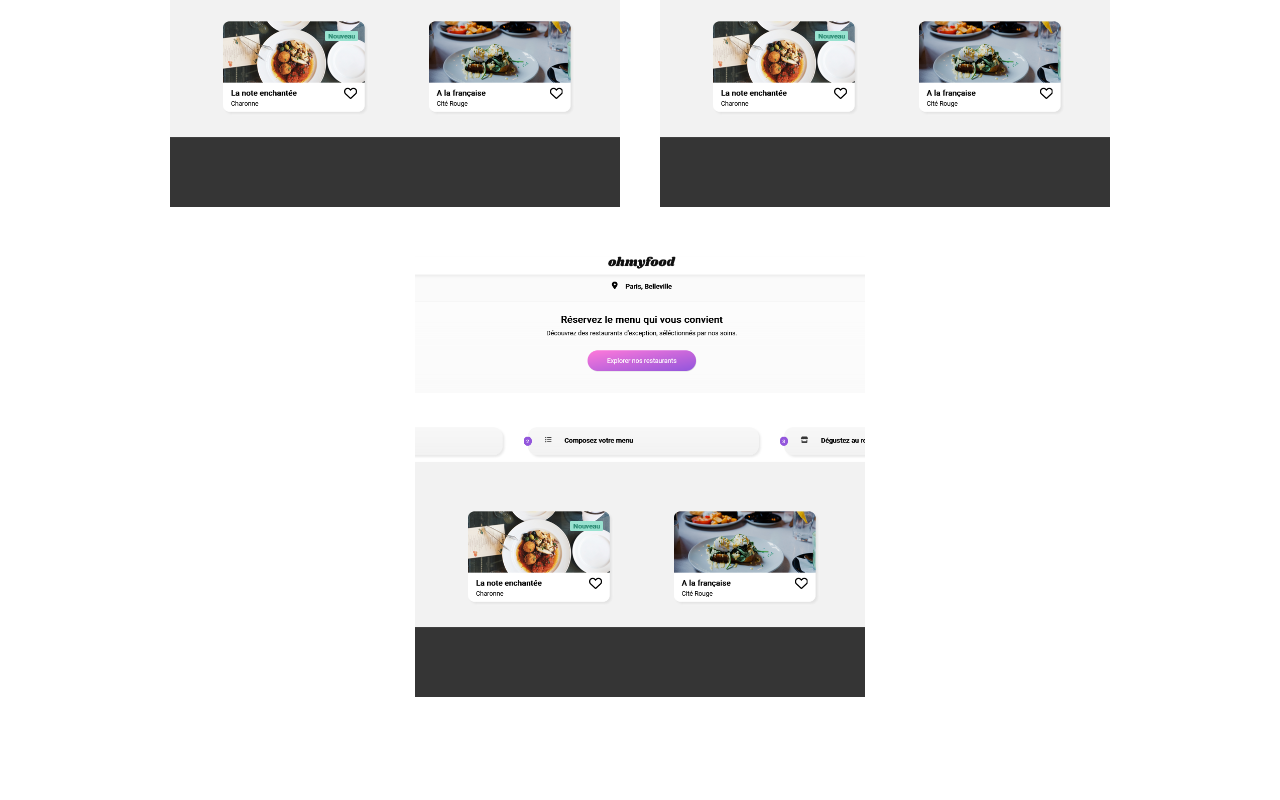
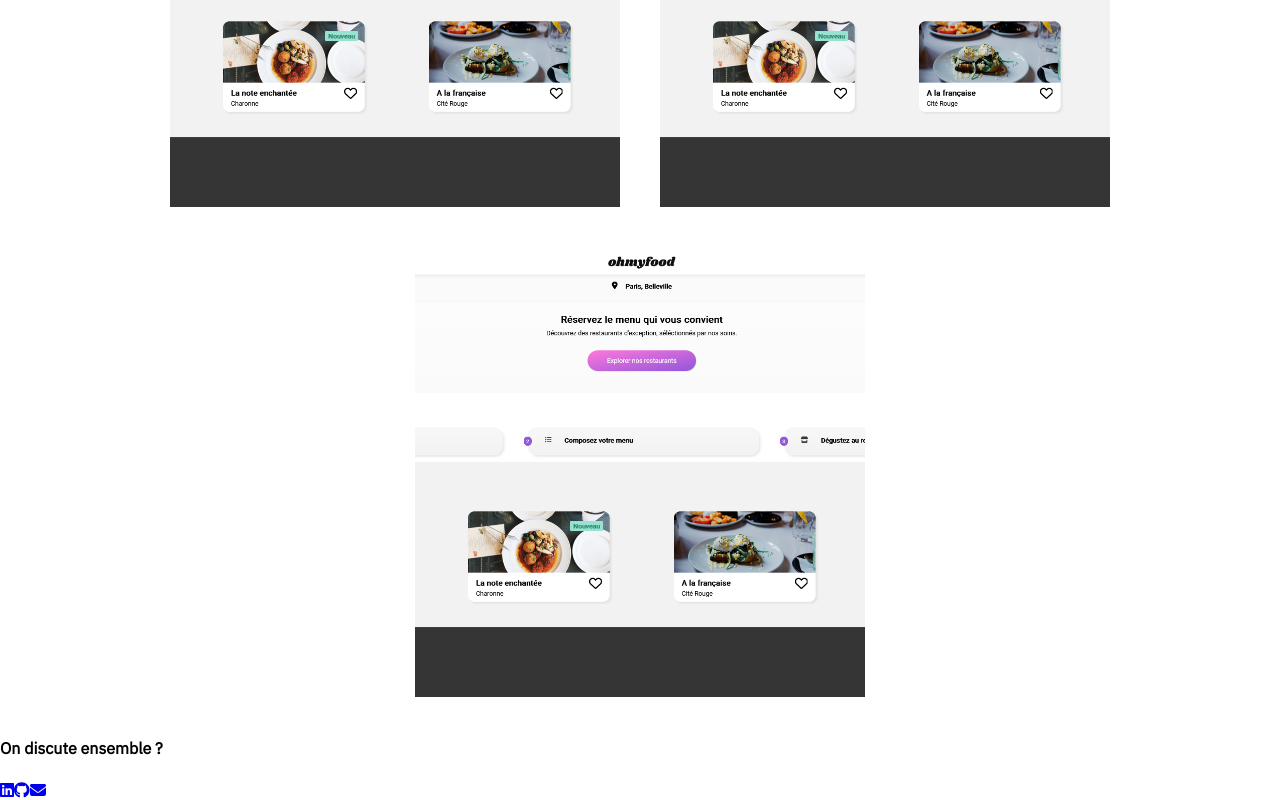
Before and after one commit to M0rgan52/wedev, a React (Create React App) app: page / in a window 1280 px wide. Shown: the part 2076-2876 px from the top of the page. Before the commit the page ends 2793 px from the top, so only its background shows below. Built offline with nearby package versions, Linux system fonts and the light colour scheme.

Commit message:
commit -m "Ajout package fontawesome et création du DOM partie contact"

```diff
--- a/package.json
+++ b/package.json
@@ -3,6 +3,10 @@
   "version": "0.1.0",
   "private": true,
   "dependencies": {
+    "@fortawesome/fontawesome-svg-core": "^6.2.1",
+    "@fortawesome/free-brands-svg-icons": "^6.2.1",
+    "@fortawesome/free-solid-svg-icons": "^6.2.1",
+    "@fortawesome/react-fontawesome": "^0.2.0",
     "@testing-library/jest-dom": "^5.16.5",
     "@testing-library/react": "^13.4.0",
     "@testing-library/user-event": "^13.5.0",
--- a/src/components/Contact.js
+++ b/src/components/Contact.js
@@ -1,13 +1,29 @@
-import "../styles/Contact.css"
+import "../styles/Contact.css";
+import { FontAwesomeIcon } from "@fortawesome/react-fontawesome";
+import { faLinkedin, faGithub } from "@fortawesome/free-brands-svg-icons";
+import { faEnvelope } from "@fortawesome/free-solid-svg-icons";
 
 function Contact() {
-    return (
-        <div>
-
-
-
-        </div>
-    )
+  return (
+    <div>
+      <h4>On discute ensemble ?</h4>
+      <a
+        href={"https://www.linkedin.com/in/morgan-strohl/"}
+        rel="noreferrer"
+        target="_blank">
+        <FontAwesomeIcon icon={faLinkedin} />
+      </a>
+      <a href={"https://github.com/M0rgan52"} rel="noreferrer" target="_blank">
+        <FontAwesomeIcon icon={faGithub} />
+      </a>
+      <a
+        href={"mailto:contact.wedev@gmail.com"}
+        rel="noreferrer"
+        target="_blank">
+        <FontAwesomeIcon icon={faEnvelope} />
+      </a>
+    </div>
+  );
 }
 
 export default Contact;
```
Also changed, not shown: 1 other file (tests, documents, lock files or other folders).
